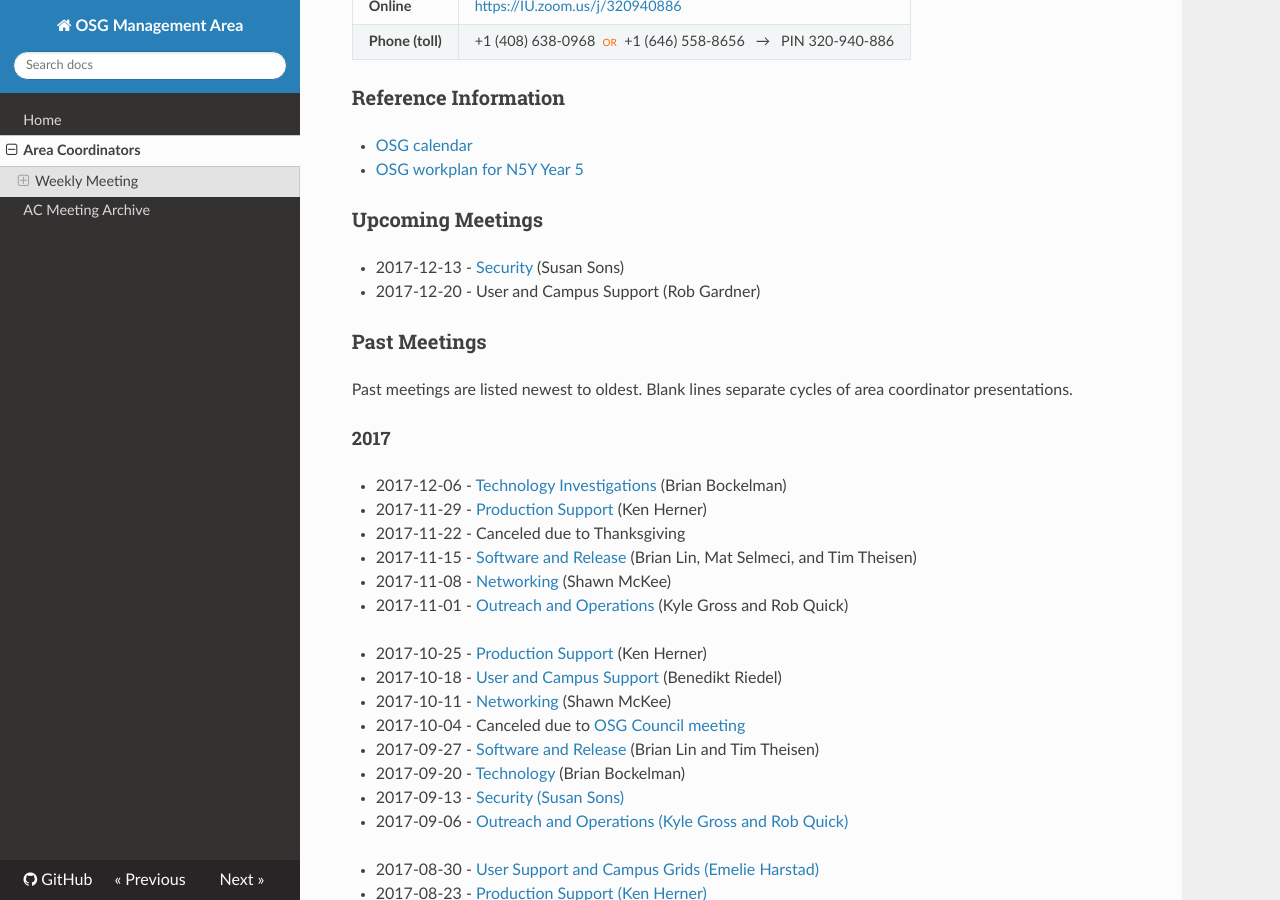
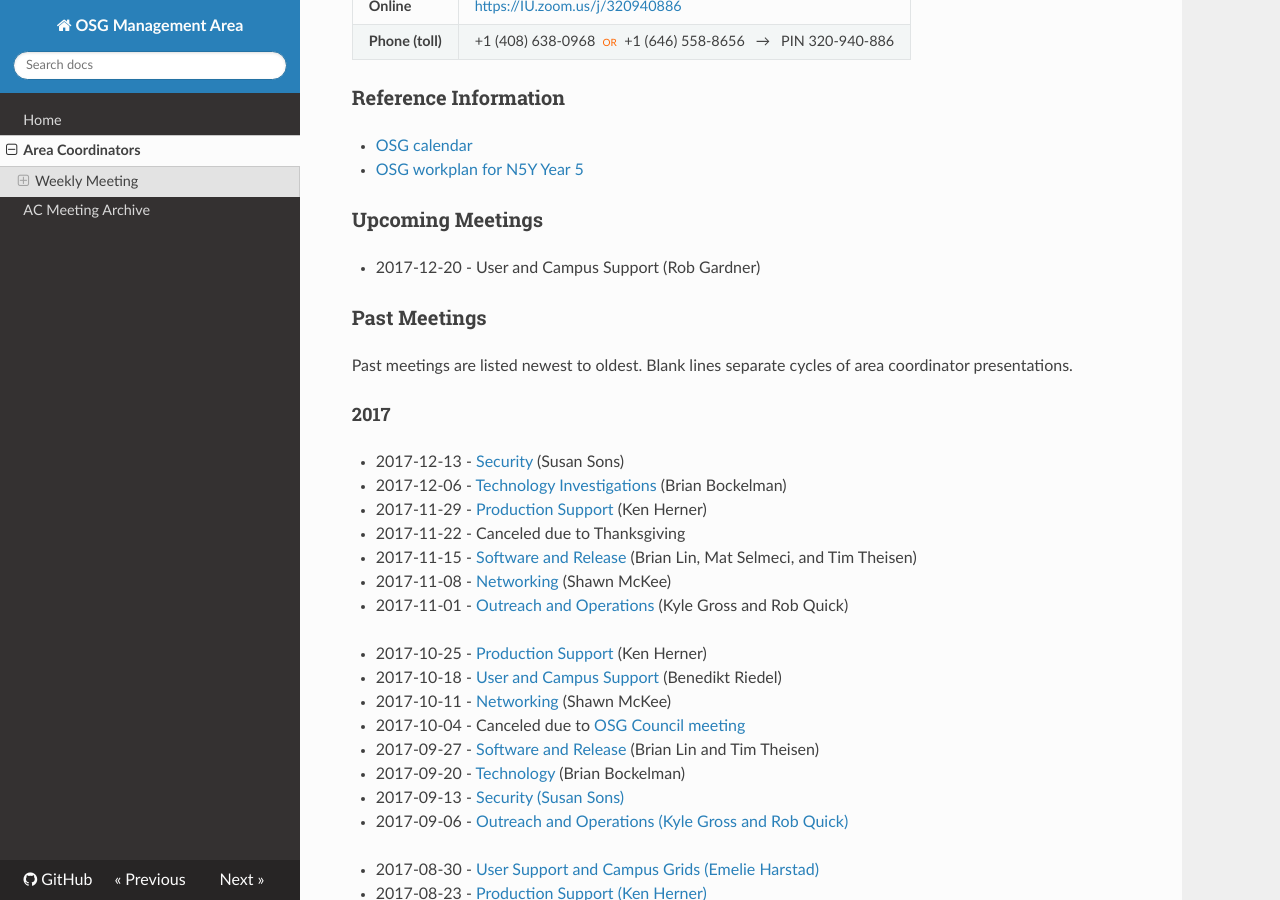
Before and after one commit to ppaschos/management-1, an MkDocs documentation site: the page built from docs/area-coordinators.md, in a window 1280 px wide and 900 px high, scrolled down 770 px. Built offline with MkDocs 1.6.1, drawn with Linux system fonts in a browser that asks for light colours; nearby versions of some CDN libraries; old or Windows-style settings are respelled for this version of MkDocs; part of the change alters nothing that is shown.

Commit message:
Moved 2017-12-13 to past meetings

```diff
--- a/docs/area-coordinators.md
+++ b/docs/area-coordinators.md
@@ -44,7 +44,6 @@ The current Area Coordinators are:
 
 ### Upcoming Meetings
 
-- 2017-12-13 - [Security](http://slides.com/hedgemage/osg-ac-13dec2017) (Susan Sons)
 - 2017-12-20 - User and Campus Support (Rob Gardner)
 
 
@@ -54,6 +53,7 @@ Past meetings are listed newest to oldest.  Blank lines separate cycles of area
 
 #### 2017
 
+- 2017-12-13 - [Security](http://slides.com/hedgemage/osg-ac-13dec2017) (Susan Sons)
 - 2017-12-06 - [Technology Investigations](https://drive.google.com/file/d/1-PgmJ8XwghMtE730ucJn9NVFTST6ioF3/view?usp=sharing) (Brian Bockelman)
 - 2017-11-29 - [Production Support](https://drive.google.com/open?id=1D7bE2xZOTRKW61j2rc-itx7M9vpoWhY7) (Ken Herner)
 - 2017-11-22 - Canceled due to Thanksgiving
```
